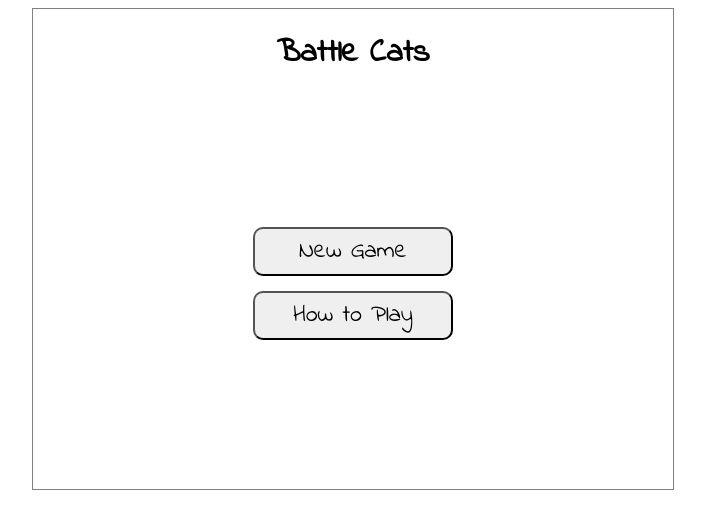
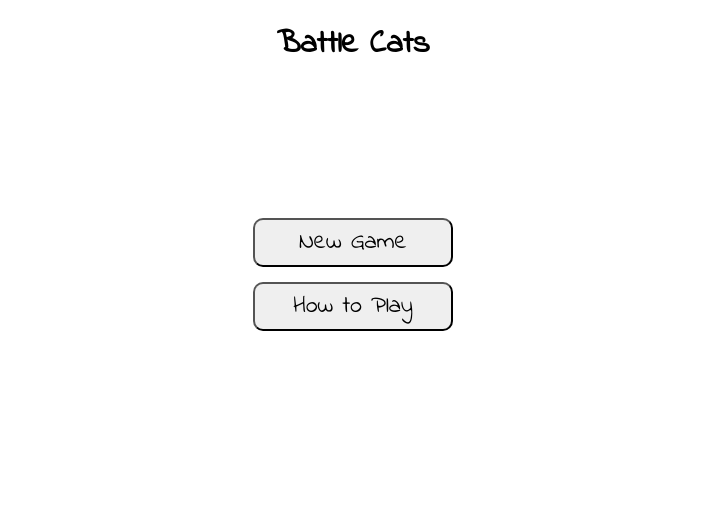
Before and after one commit to stain88/BattleCats, a PHP site: page / in a window 1280 px wide. Shown: the top 529 px of the page, without its empty margins (287-992 px from the left). Run offline with PHP 8.4, Linux system fonts and the light colour scheme; some libraries are stand-ins or nearby versions.

Commit message:
pre-push changes

```diff
--- a/css/main.css
+++ b/css/main.css
@@ -6,7 +6,6 @@
   height: 480px;
   margin: 0 auto;
   text-align: center;
-  border: 1px solid gray;
 }
 
 .menu-buttons {
--- a/home.html
+++ b/home.html
@@ -3,7 +3,6 @@
 <head>
   <title>BattleCats</title>
   <script src="https://ajax.googleapis.com/ajax/libs/jquery/2.1.4/jquery.min.js"></script>
-  <!-- // <script src="https://ajax.googleapis.com/ajax/libs/jqueryui/1.11.4/jquery-ui.min.js"></script> -->
   <script type="text/javascript" src="scripts/jquery.transform.js"></script>
   <script src="./scripts/soundmanager2.js"></script>
   <script type="text/javascript" src="scripts/app.js"></script>
--- a/scripts/app.js
+++ b/scripts/app.js
@@ -75,7 +75,6 @@
 }
 
 function setupBoard(board) {
-  console.log(board,$(board[0]).attr("id"));
   var catsLeft = MAX_CATS;
   updateText(catsLeft);
   var isMouseDown = false;
@@ -112,7 +111,6 @@
   })
   $('#startGame').on("click",function() {
     if (catsLeft===0) {
-      console.log($(board[0]).attr("id"))
       if ($(board[0]).attr("id")==="playerOneDefBoard") {
         (opponent === "Computer")?startGame():setupp2Board();
       } else {
@@ -190,7 +188,7 @@
   setupComputerBoard();
   $('h2').fadeOut(200).text("Pick a square").fadeIn(200);
   $('#playerOneDefBoard').find('td').off();
-  $('#playerOneDefBoard').animate({transform: 'scale(0.5)'}).animate({transform: 'translateX(-230px) translateY(-62px) scale(0.5)'}, addAttackBoard);
+  $('#playerOneDefBoard').animate({transform: 'scale(0.5)'}).animate({transform: 'translate(-190px, -72px) scale(0.5)'}, addAttackBoard);
 }
 
 function setupComputerBoard() {
@@ -199,7 +197,6 @@
     var random = Math.floor(Math.random()*Math.pow(MAX_BOXES,2))
     var x=Math.floor(random/MAX_BOXES)+1;
     var y=(random%MAX_BOXES)+1;
-    console.log("random: "+random, "x: "+x,"y: "+y);
     if ($('#playerTwoDefBoard').find('tr:nth-child('+x+')').find('td:nth-child('+y+')').attr('class')==="placedCat") {
       continue;
     } else {
@@ -210,7 +207,7 @@
 }
 
 function addAttackBoard() {
-  $('#playerOneAtkBoard').fadeIn().animate({transform: 'translateY(-300px) translateX(40px)'});
+  $('#playerOneAtkBoard').fadeIn().animate({transform: 'translate(120px, -310px)'});
   $('#startGame').css('display', 'inline').fadeOut(500);
   $('#restart').css('display', 'inline').fadeIn(800);
   $('#restart').on("click",resetGame);
```
